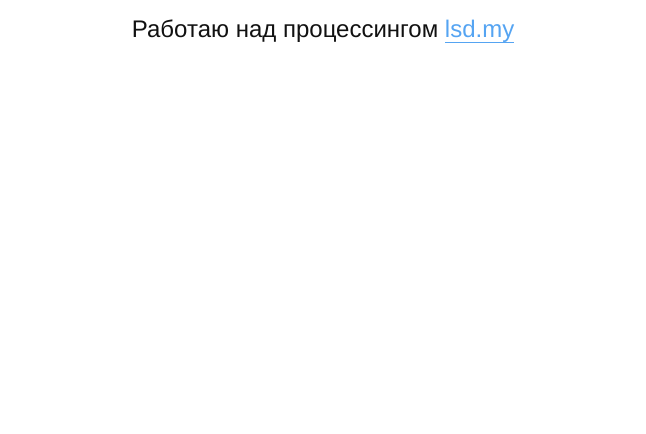
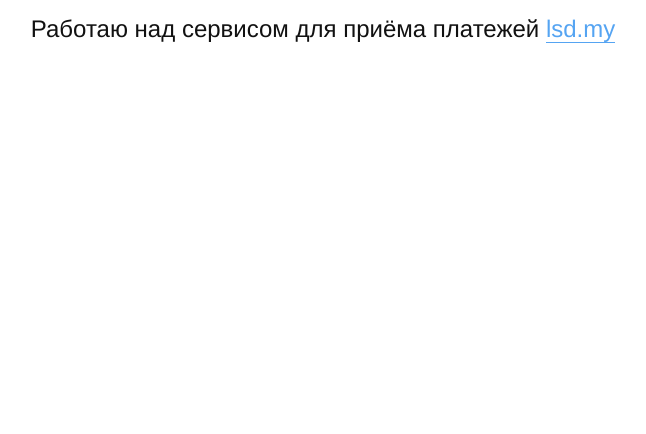
Before and after one commit to d3head/Simplicvity, a website: page app/index.html in a window 1280 px wide. Shown: the part 366-800 px from the top of the page, without its empty margins (317-963 px from the left). Drawn offline with nearby package versions, Linux system fonts and the light colour scheme; files that its build step writes are made by us from their sources.

Commit message:
Updated info about lsd

```diff
--- a/app/index.html
+++ b/app/index.html
@@ -20,7 +20,7 @@
     <div class="hero-unit">
       <h1>Eugene Rodionov</h1>
       <h3><del><a href="cv.html">CV</a></del></h3>
-      <h3>Работаю над процессингом <a href="//lsd.my">lsd.my</a></h3>
+      <h3>Работаю над сервисом для приёма платежей <a href="//lsd.my">lsd.my</a></h3>
     </div>
   </body>
 </html>
```
